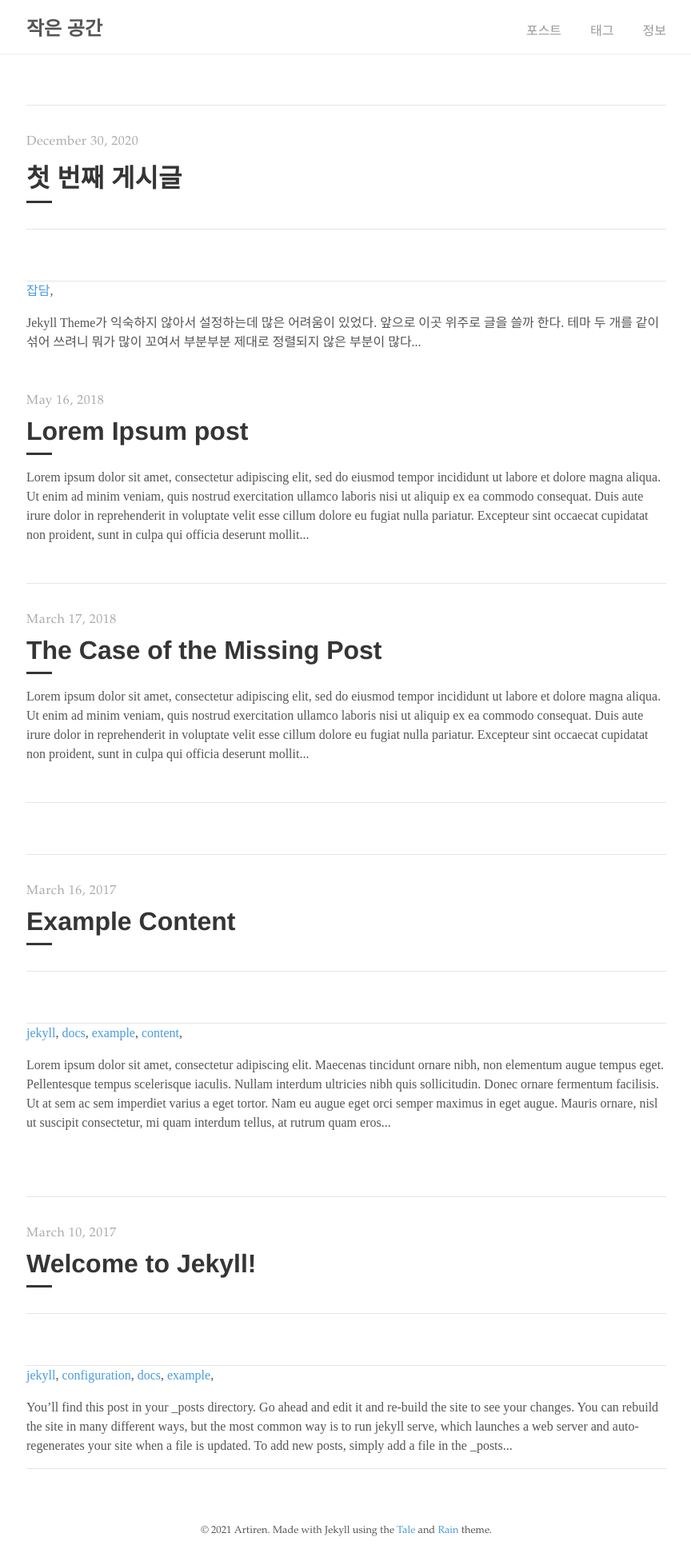
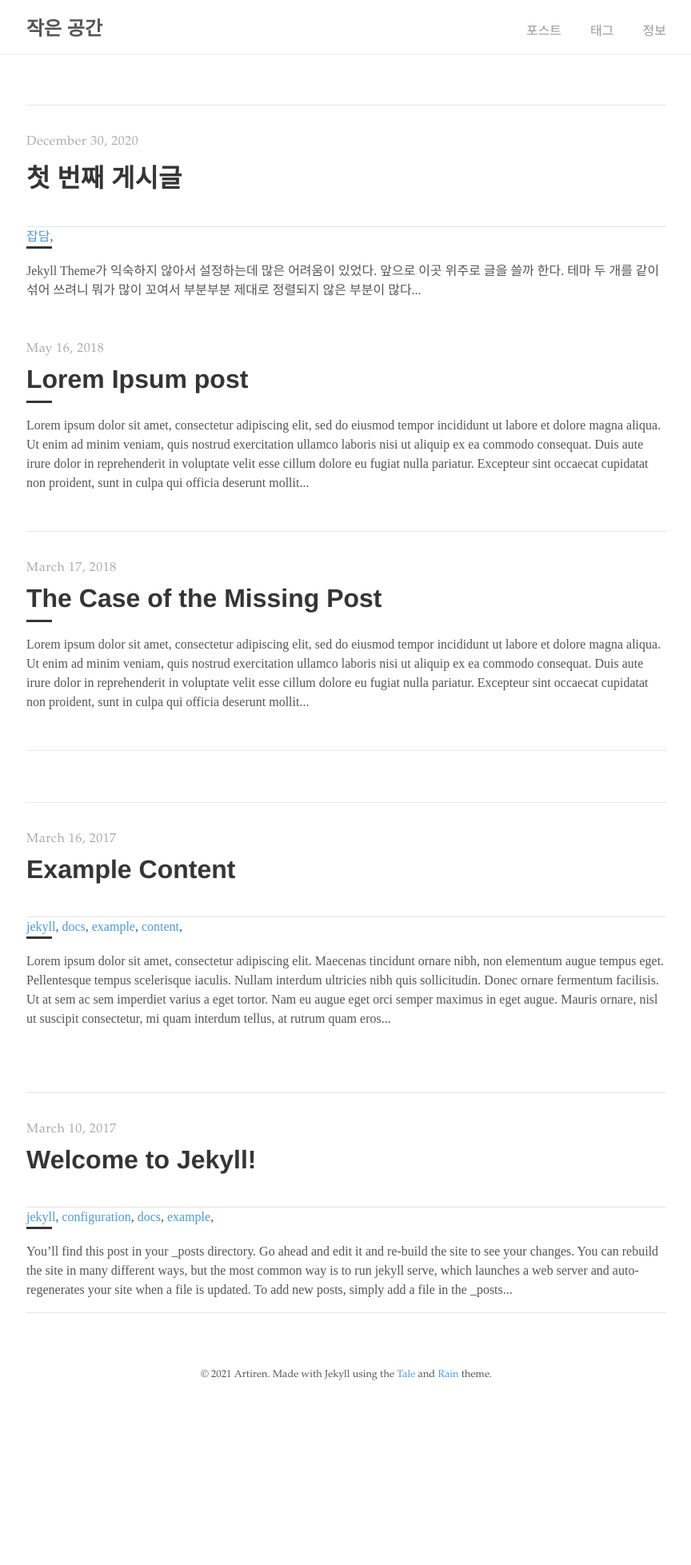
Before and after one commit to artiren012/artiren012.github.io, a Jekyll site: the page built from index.html, in a window 1280 px wide. Shown: the whole page at 80% size, without its empty margins (207-1071 px from the left). Built offline with Jekyll 4.4.1, drawn with Linux system fonts in a browser that asks for light colours; nearby versions of some CDN libraries; the list of posts is cut into pages by our own code; after the commit the page ends 1762 px from its top, so only the background shows below that.

Commit message:
Update home.html

```diff
--- a/_layouts/home.html
+++ b/_layouts/home.html
@@ -8,13 +8,13 @@ layout: default
       <div>
         <time datetime="{{ post.date }}" class="catalogue-time">{{ post.date | date: "%B %d, %Y" }}</time>
         <h1 class="catalogue-title">{{ post.title }}</h1>
-        <div class="catalogue-line"></div>
-        <div>
-          {% if post.tags %}
+        {% if post.tags %}
             {% for tag in post.tags %}
               <a href="/tags/#{{ tag }}">{{ tag }}</a>,
             {% endfor %}
-          {% endif %}
+        {% endif %}
+        <div class="catalogue-line"></div>
+        <div>
         </div>
 
 
```
